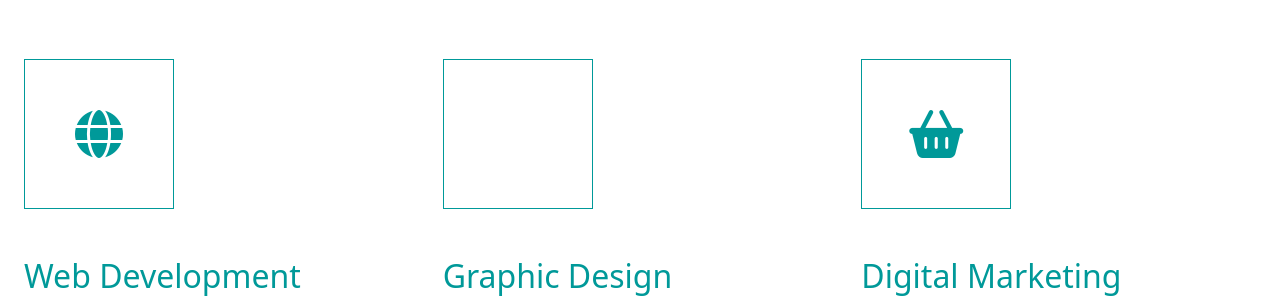
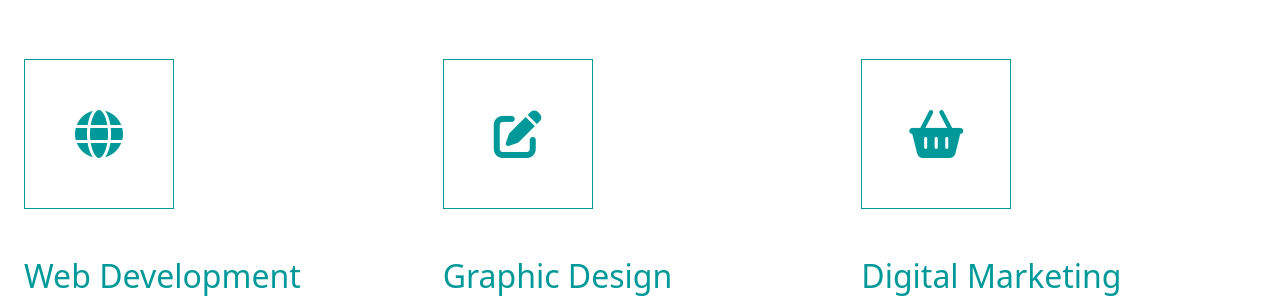
Before and after one commit to MuliJob/my_gallery, a Django app: page /about/ in a window 1280 px wide. Shown: the part 995-1295 px from the top of the page. Run offline with Django 5.2, Linux system fonts and the light colour scheme; some libraries are stand-ins or nearby versions.

Commit message:
initial commit

```diff
--- a/gallery/templates/about.html
+++ b/gallery/templates/about.html
@@ -71,7 +71,7 @@
             <div class="col-md-4 col-12">
                 <div class="tm-about-3-col">
                     <div class="tm-about-icon-container mb-5">
-                        <i class="fas fa- fa-3x tm-text-primary"></i>
+                        <i class="fas fa-edit fa-3x tm-text-primary"></i>
                     </div>
                     <h2 class="tm-text-primary mb-4">Graphic Design</h2>
                     <p class="tm-mb-50">A visually appealing brand identity is crucial for making
```
